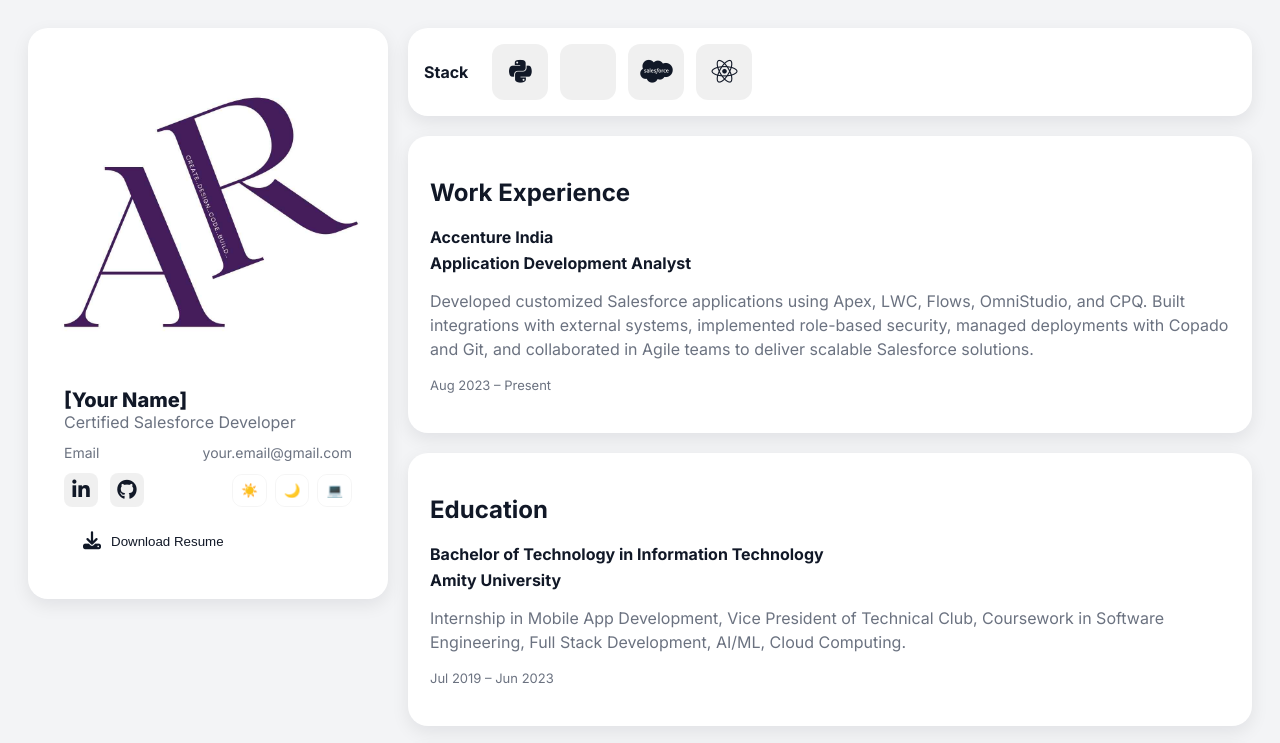
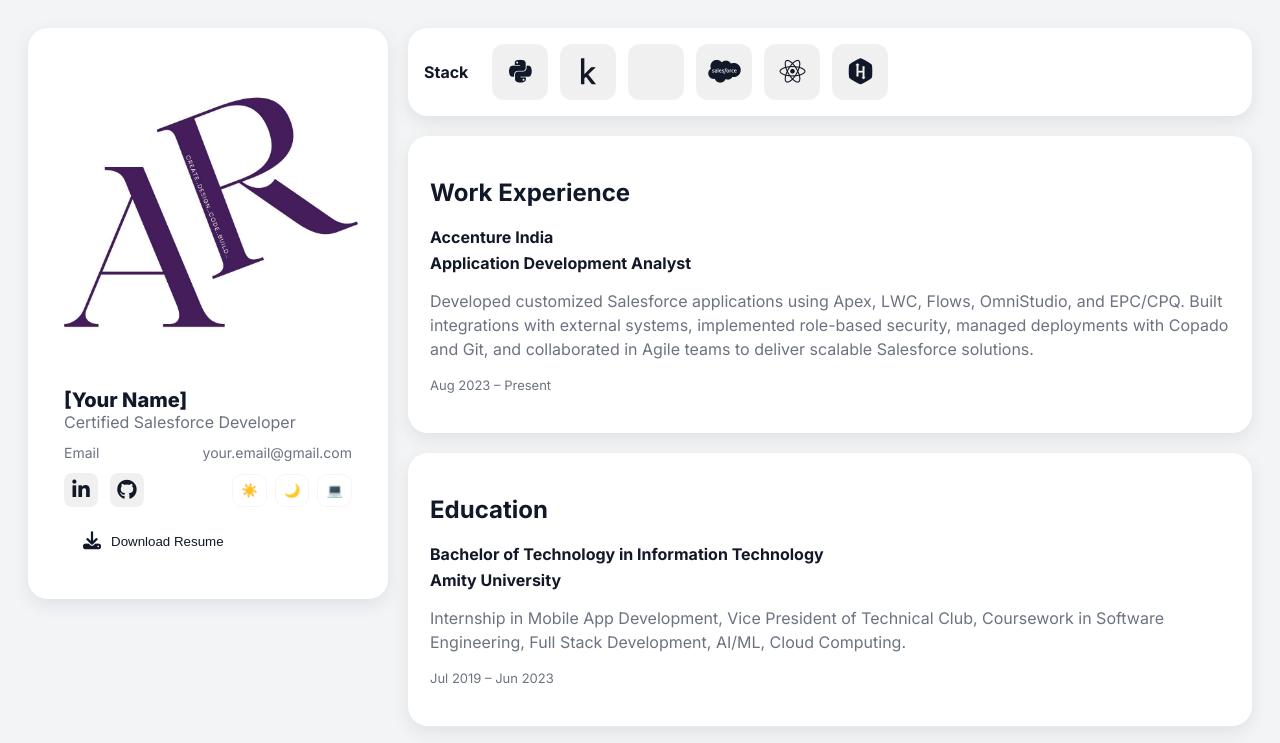
Before and after one commit to aishwaryarohatgi/aishwaryarohatgi.github.io, a plain HTML site: page index.html in a window 1280 px wide. Shown: the top 743 px of the page. Drawn offline with Linux system fonts and the light colour scheme; some icons are missing.

Commit message:
Update index.html

```diff
--- a/index.html
+++ b/index.html
@@ -285,9 +285,9 @@
               <div>your.email@gmail.com</div>
             </div>
             <div class="icons" aria-label="social links">
-              <a class="icon-btn" href="https://www.linkedin.com/" target="_blank" aria-label="LinkedIn"><i
+              <a class="icon-btn" href="https://www.linkedin.com/in/aishwaryarohatgi/" target="_blank" aria-label="LinkedIn"><i
                   class="fa-brands fa-linkedin-in"></i></a>
-              <a class="icon-btn" href="https://github.com/" target="_blank" aria-label="GitHub"><i
+              <a class="icon-btn" href="https://github.com/aishwaryarohatgi" target="_blank" aria-label="GitHub"><i
                   class="fa-brands fa-github"></i></i></a>
               <div class="theme-toggle" role="tablist" aria-label="Theme selector">
                 <button class="theme-btn" data-theme="light" title="Light theme">☀️</button>
@@ -316,12 +316,14 @@
         <div style="display:flex;gap:12px;flex-wrap:wrap;">
           <a class="chip" href="https://www.python.org/" target="_blank" title="Python"><i
               class="fa-brands fa-python"></i></a>
+          <a class="chip" href="https://www.kaggle.com/" target="_blank" title="Kaggle"><i class="fa-brands fa-kaggle"></i></a>
           <a class="chip" href="https://openai.com/" target="_blank" title="OpenAI"><i
               class="fa-brands fa-openai"></i></a>
-          <a class="chip" href="https://www.salesforce.com/" target="_blank" title="Salesforce"><i
+          <a class="chip" href="https://www.salesforce.com/trailblazer/aishrohatgi" target="_blank" title="Salesforce"><i
               class="fa-brands fa-salesforce"></i></a>
-          <a class="chip" href="https://nextjs.org/" target="_blank" title="Next.js"><i
+          <a class="chip" href="https://nextjs.org/" target="_blank" title="React/Next.js"><i
               class="fa-brands fa-react"></i></a>
+          <a class="chip" href="https://nextjs.org/" target="_blank" title="Hackerrank"><i class="fa-brands fa-hackerrank"></i></a>
           <!-- <a class="chip" href="https://www.figma.com/" target="_blank" title="Figma"><i class="fab fa-figma"></i></a> -->
         </div>
       </div>
@@ -331,7 +333,7 @@
           <div class="company">Accenture India</div>
           <div class="title">Application Development Analyst</div>
           <p class="desc">Developed customized Salesforce applications using Apex, LWC, Flows, OmniStudio,
-            and CPQ. Built integrations with external systems, implemented role-based security, managed deployments with
+            and EPC/CPQ. Built integrations with external systems, implemented role-based security, managed deployments with
             Copado and Git, and collaborated in Agile teams to deliver scalable Salesforce solutions.</p>
           <div class="period">Aug 2023 – Present</div>
         </article>
```
